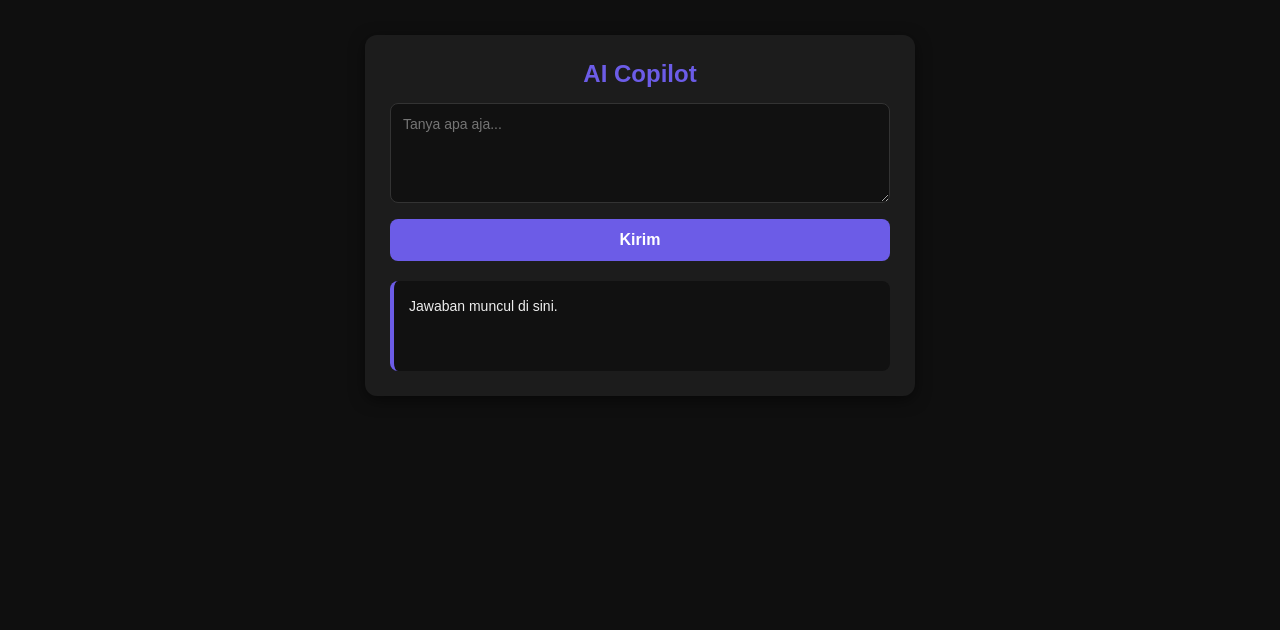
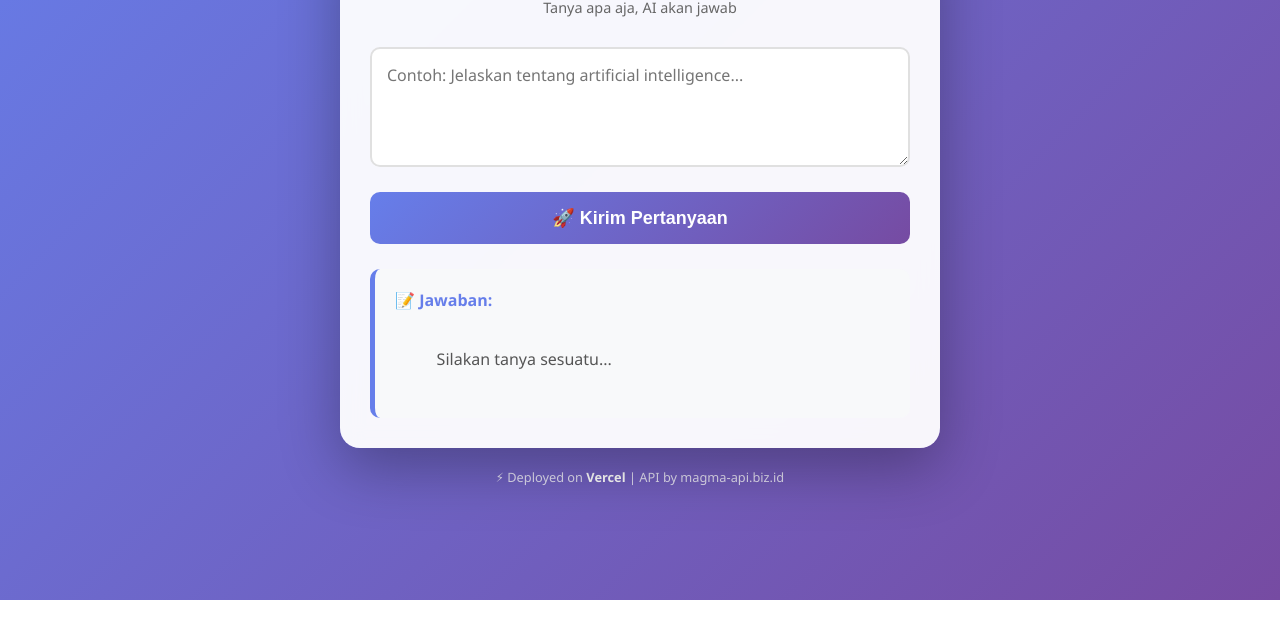
Before and after one commit to abiqnurmagedov17/eay-chat, a website: page public/index.html in a window 1280 px wide. Shown: the part 200-830 px from the top of the page. After the commit the page ends 800 px from the top, so only its background shows below. Drawn offline with Linux system fonts and the light colour scheme.

Commit message:
Update index.html

```diff
--- a/public/index.html
+++ b/public/index.html
@@ -3,121 +3,231 @@
 <head>
   <meta charset="UTF-8">
   <meta name="viewport" content="width=device-width, initial-scale=1.0">
-  <title>AI Copilot KW Tapi Jalan</title>
+  <title>AI Copilot - Vercel Version</title>
   <style>
-    /* style sama seperti sebelumnya */
+    * {
+      margin: 0;
+      padding: 0;
+      box-sizing: border-box;
+    }
+
     body {
-      font-family: Arial, sans-serif;
-      background: #0f0f0f;
-      color: #eee;
+      font-family: 'Segoe UI', Tahoma, Geneva, Verdana, sans-serif;
+      background: linear-gradient(135deg, #667eea 0%, #764ba2 100%);
+      color: #fff;
+      min-height: 100vh;
       display: flex;
       justify-content: center;
       align-items: center;
-      min-height: 100vh;
-      margin: 0;
-      padding: 15px;
+      padding: 20px;
     }
-    .box {
+
+    .container {
       width: 100%;
-      max-width: 500px;
-      background: #1c1c1c;
-      padding: 25px;
-      border-radius: 12px;
-      box-shadow: 0 4px 15px rgba(0,0,0,0.5);
+      max-width: 600px;
     }
-    h3 {
-      margin: 0 0 15px 0;
-      color: #6c5ce7;
+
+    .card {
+      background: rgba(255, 255, 255, 0.95);
+      backdrop-filter: blur(10px);
+      border-radius: 20px;
+      padding: 30px;
+      box-shadow: 0 20px 60px rgba(0, 0, 0, 0.3);
+      color: #333;
+    }
+
+    h1 {
       text-align: center;
-      font-size: 24px;
+      color: #667eea;
+      margin-bottom: 10px;
+      font-size: 2em;
     }
+
+    .subtitle {
+      text-align: center;
+      color: #666;
+      margin-bottom: 30px;
+      font-size: 0.9em;
+    }
+
+    .input-group {
+      margin-bottom: 20px;
+    }
+
     textarea {
       width: 100%;
-      height: 100px;
-      background: #111;
-      color: #fff;
-      border: 1px solid #333;
-      padding: 12px;
+      height: 120px;
+      padding: 15px;
+      border: 2px solid #e0e0e0;
+      border-radius: 10px;
+      font-size: 16px;
+      font-family: inherit;
       resize: vertical;
-      border-radius: 8px;
-      font-family: inherit;
-      font-size: 14px;
-      box-sizing: border-box;
+      transition: border-color 0.3s;
     }
+
     textarea:focus {
-      outline: 2px solid #6c5ce7;
-      border-color: transparent;
+      outline: none;
+      border-color: #667eea;
     }
+
     button {
       width: 100%;
-      margin-top: 12px;
-      padding: 12px;
-      background: #6c5ce7;
+      padding: 15px;
+      background: linear-gradient(135deg, #667eea 0%, #764ba2 100%);
       color: white;
       border: none;
-      border-radius: 8px;
+      border-radius: 10px;
+      font-size: 18px;
+      font-weight: bold;
       cursor: pointer;
-      font-size: 16px;
-      font-weight: bold;
-      transition: background 0.2s;
+      transition: transform 0.2s, box-shadow 0.2s;
     }
-    button:hover {
-      background: #5b4bc4;
+
+    button:hover:not(:disabled) {
+      transform: translateY(-2px);
+      box-shadow: 0 10px 25px rgba(102, 126, 234, 0.4);
     }
+
     button:disabled {
-      background: #444;
+      opacity: 0.6;
       cursor: not-allowed;
     }
-    .result {
+
+    .result-container {
+      margin-top: 25px;
+      padding: 20px;
+      background: #f8f9fa;
+      border-radius: 10px;
+      border-left: 5px solid #667eea;
+      min-height: 100px;
+    }
+
+    .result-title {
+      font-weight: bold;
+      color: #667eea;
+      margin-bottom: 10px;
+      display: flex;
+      align-items: center;
+      gap: 8px;
+    }
+
+    .result-content {
+      color: #555;
+      line-height: 1.6;
+      white-space: pre-wrap;
+      word-wrap: break-word;
+    }
+
+    .loading {
+      text-align: center;
+      color: #667eea;
+      font-style: italic;
+    }
+
+    .error {
+      color: #dc3545;
+      border-left-color: #dc3545;
+    }
+
+    .footer {
+      text-align: center;
       margin-top: 20px;
-      padding: 15px;
-      background: #111;
-      border-radius: 8px;
-      border-left: 4px solid #6c5ce7;
-      white-space: pre-wrap;
-      font-size: 14px;
-      line-height: 1.5;
-      min-height: 60px;
+      color: rgba(255,255,255,0.8);
+      font-size: 0.8em;
     }
-    .error {
-      color: #ff6b6b;
-      border-left-color: #ff6b6b;
+
+    .footer a {
+      color: white;
+      text-decoration: none;
+      font-weight: bold;
     }
-    .loading {
-      color: #6c5ce7;
+
+    .footer a:hover {
+      text-decoration: underline;
+    }
+
+    .badge {
+      display: inline-block;
+      background: #28a745;
+      color: white;
+      padding: 3px 10px;
+      border-radius: 20px;
+      font-size: 0.7em;
+      margin-left: 10px;
+      vertical-align: middle;
     }
   </style>
 </head>
 <body>
+  <div class="container">
+    <div class="card">
+      <h1>🤖 AI Copilot <span class="badge">Vercel</span></h1>
+      <p class="subtitle">Tanya apa aja, AI akan jawab</p>
 
-<div class="box">
-  <h3>AI Copilot</h3>
-  <textarea id="prompt" placeholder="Tanya apa aja..." rows="4"></textarea>
-  <button onclick="kirim()" id="btnKirim">Kirim</button>
-  <div class="result" id="hasil">Jawaban muncul di sini.</div>
+      <div class="input-group">
+        <textarea
+          id="prompt"
+          placeholder="Contoh: Jelaskan tentang artificial intelligence..."
+          rows="4"
+        ></textarea>
+      </div>
+
+      <button onclick="kirim()" id="btnKirim">
+        🚀 Kirim Pertanyaan
+      </button>
+
+      <div class="result-container" id="hasilContainer">
+        <div class="result-title">
+          <span>📝 Jawaban:</span>
+        </div>
+        <div class="result-content" id="hasil">
+          Silakan tanya sesuatu...
+        </div>
+      </div>
+    </div>
+
+    <div class="footer">
+      <p>⚡ Deployed on <a href="https://vercel.com" target="_blank">Vercel</a> | API by magma-api.biz.id</p>
+    </div>
   </div>
 
   <script>
     async function kirim() {
-  const prompt = document.getElementById("prompt").value;
-  const hasil = document.getElementById("hasil");
+      const promptInput = document.getElementById("prompt");
+      const hasilDiv = document.getElementById("hasil");
+      const hasilContainer = document.getElementById("hasilContainer");
       const btnKirim = document.getElementById("btnKirim");
 
-  if (!prompt.trim()) {
-    hasil.textContent = "Isi dulu, jangan males.";
-    hasil.className = "result error";
+      const prompt = promptInput.value.trim();
+
+      // Validasi input
+      if (!prompt) {
+        hasilDiv.textContent = "❌ Isi dulu pertanyaannya, jangan kosong!";
+        hasilContainer.className = "result-container error";
         return;
       }
 
+      // Disable button
       btnKirim.disabled = true;
-  hasil.textContent = "AI lagi mikir...";
-  hasil.className = "result loading";
+
+      // Tampilkan loading
+      hasilDiv.textContent = "⏳ AI lagi mikir... (maks 10 detik)";
+      hasilContainer.className = "result-container";
+
+      // Tambah efek loading
+      const originalText = hasilDiv.textContent;
+      let dots = 0;
+      const loadingInterval = setInterval(() => {
+        dots = (dots + 1) % 4;
+        hasilDiv.textContent = originalText + ".".repeat(dots);
+      }, 500);
 
       try {
+        // Encode prompt untuk URL
         const encodedPrompt = encodeURIComponent(prompt);
 
-    // FETCH KE API ENDPOINT DI VERCEL
-    // Pake relative URL biar otomatis sesuai domain
+        // Fetch ke API endpoint Vercel
         const res = await fetch(`/api/ai?prompt=${encodedPrompt}`, {
           method: 'GET',
           headers: {
@@ -125,38 +235,74 @@ async function kirim() {
           }
         });
 
+        // Clear loading interval
+        clearInterval(loadingInterval);
+
+        // Parse response JSON
+        const data = await res.json();
+
+        // Cek error dari server
         if (!res.ok) {
-      throw new Error(`HTTP error! status: ${res.status}`);
+          throw new Error(data.message || `HTTP Error ${res.status}`);
         }
 
-    const data = await res.json();
-
+        // Cek error dari API
         if (data.error) {
           throw new Error(data.error);
         }
 
-    // Response dari backend
+        // Format response dengan berbagai kemungkinan struktur
+        let jawaban = "";
+
         if (data.status && data.result) {
           if (typeof data.result === 'string') {
-        hasil.textContent = data.result;
+            jawaban = data.result;
           } else if (data.result.response) {
-        hasil.textContent = data.result.response;
+            jawaban = data.result.response;
+          } else if (data.result.text) {
+            jawaban = data.result.text;
+          } else if (data.result.message) {
+            jawaban = data.result.message;
           } else {
-        hasil.textContent = JSON.stringify(data.result, null, 2);
+            jawaban = JSON.stringify(data.result, null, 2);
           }
-      hasil.className = "result";
+        } else if (data.response) {
+          jawaban = data.response;
+        } else if (data.message) {
+          jawaban = data.message;
+        } else if (data.answer) {
+          jawaban = data.answer;
         } else {
-      hasil.textContent = JSON.stringify(data, null, 2);
-      hasil.className = "result";
+          // Fallback - tampilkan semua data
+          jawaban = JSON.stringify(data, null, 2);
         }
-  } catch (err) {
-    hasil.textContent = `Error: ${err.message}`;
-    hasil.className = "result error";
+
+        // Tampilkan jawaban
+        hasilDiv.textContent = jawaban;
+        hasilContainer.className = "result-container";
+
+      } catch (error) {
+        // Clear loading interval
+        clearInterval(loadingInterval);
+
+        // Tampilkan error
+        hasilDiv.textContent = `❌ Error: ${error.message}`;
+        hasilContainer.className = "result-container error";
+
+        console.error("Frontend Error:", error);
       } finally {
+        // Enable button kembali
         btnKirim.disabled = false;
       }
     }
+
+    // Support enter key untuk kirim
+    document.getElementById("prompt").addEventListener("keydown", function(e) {
+      if (e.key === "Enter" && !e.shiftKey) {
+        e.preventDefault(); // Mencegah newline
+        kirim();
+      }
+    });
   </script>
-
 </body>
 </html>
```
Lines whose indentation alone changed are shown as unchanged.
